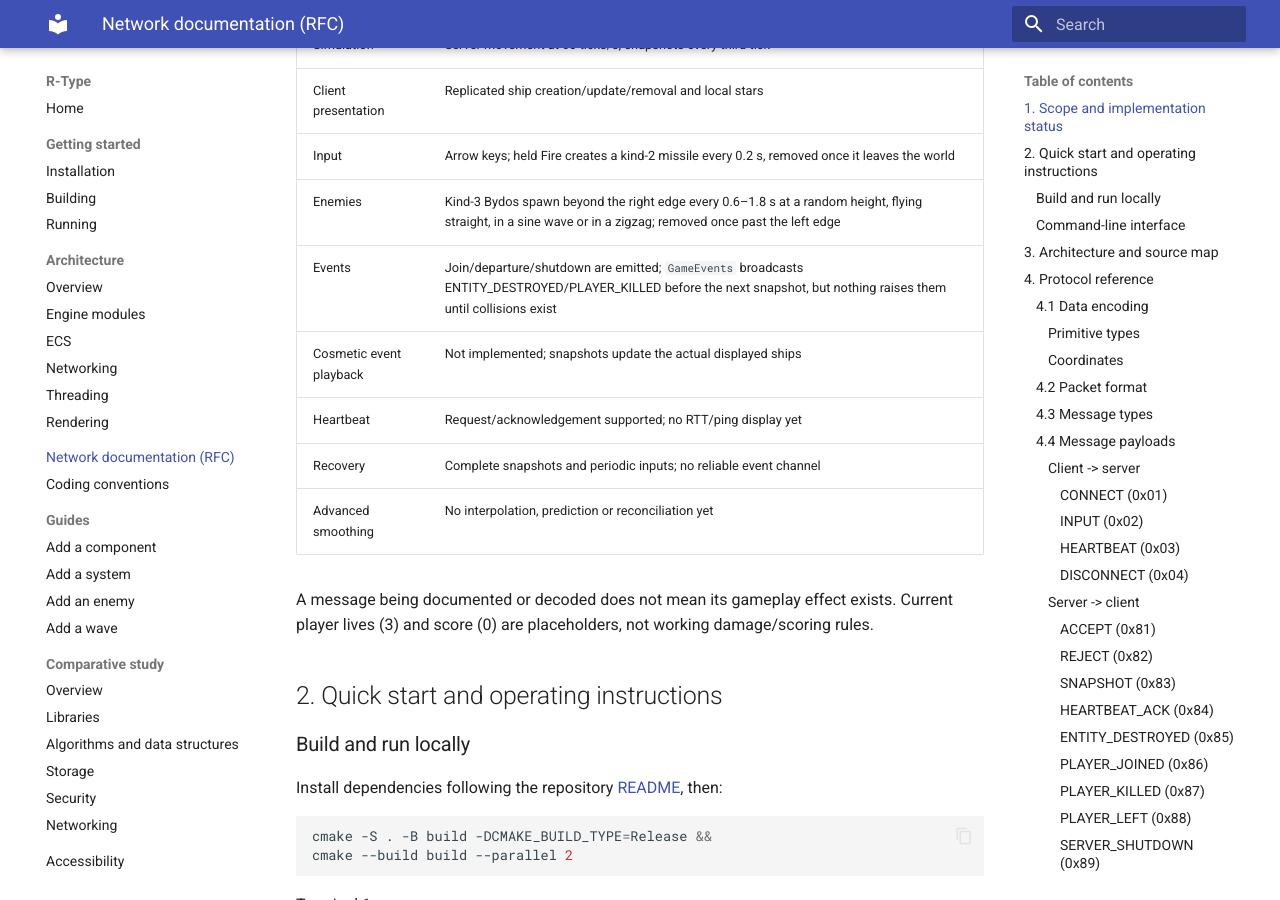
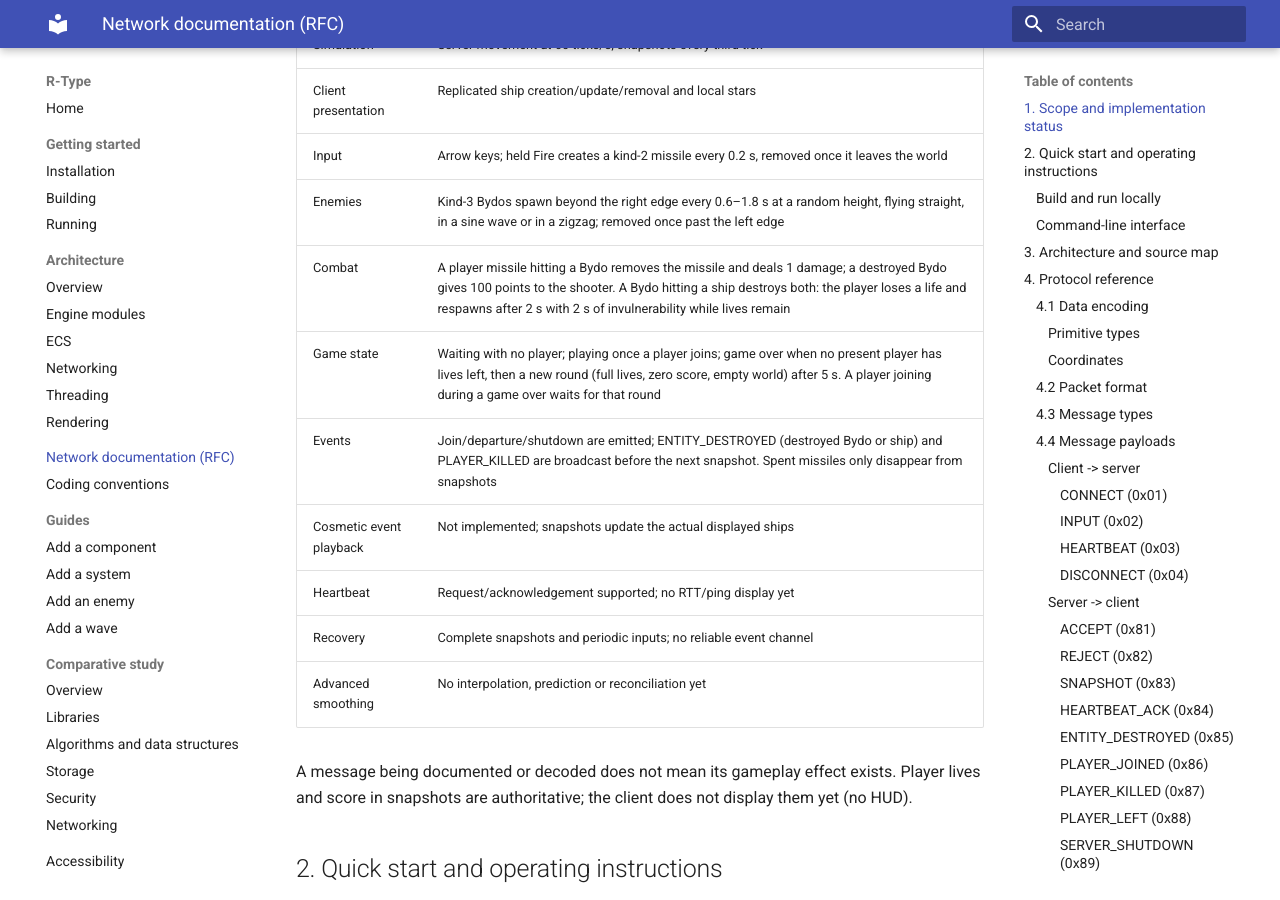
Before and after one commit to Origanire/r-type, an MkDocs documentation site: the page built from docs/RESEAU.md, in a window 1280 px wide and 900 px high, scrolled down 600 px. Built offline with MkDocs 1.6.1 and Material for MkDocs 9.7.7, drawn with Linux system fonts in a browser that asks for light colours.

Commit message:
Update network documentation to clarify combat mechanics and game state handling

```diff
--- a/docs/RESEAU.md
+++ b/docs/RESEAU.md
@@ -19,14 +19,16 @@ There is one room. Communication uses IPv4 UDP, with numeric IPv4 addresses only
 | Client presentation | Replicated ship creation/update/removal and local stars |
 | Input | Arrow keys; held Fire creates a kind-2 missile every 0.2 s, removed once it leaves the world |
 | Enemies | Kind-3 Bydos spawn beyond the right edge every 0.6–1.8 s at a random height, flying straight, in a sine wave or in a zigzag; removed once past the left edge |
-| Events | Join/departure/shutdown are emitted; `GameEvents` broadcasts ENTITY_DESTROYED/PLAYER_KILLED before the next snapshot, but nothing raises them until collisions exist |
+| Combat | A player missile hitting a Bydo removes the missile and deals 1 damage; a destroyed Bydo gives 100 points to the shooter. A Bydo hitting a ship destroys both: the player loses a life and respawns after 2 s with 2 s of invulnerability while lives remain |
+| Game state | Waiting with no player; playing once a player joins; game over when no present player has lives left, then a new round (full lives, zero score, empty world) after 5 s. A player joining during a game over waits for that round |
+| Events | Join/departure/shutdown are emitted; ENTITY_DESTROYED (destroyed Bydo or ship) and PLAYER_KILLED are broadcast before the next snapshot. Spent missiles only disappear from snapshots |
 | Cosmetic event playback | Not implemented; snapshots update the actual displayed ships |
 | Heartbeat | Request/acknowledgement supported; no RTT/ping display yet |
 | Recovery | Complete snapshots and periodic inputs; no reliable event channel |
 | Advanced smoothing | No interpolation, prediction or reconciliation yet |
 
 A message being documented or decoded does not mean its gameplay effect exists.
-Current player lives (3) and score (0) are placeholders, not working damage/scoring rules.
+Player lives and score in snapshots are authoritative; the client does not display them yet (no HUD).
 
 ## 2. Quick start and operating instructions
 
```
